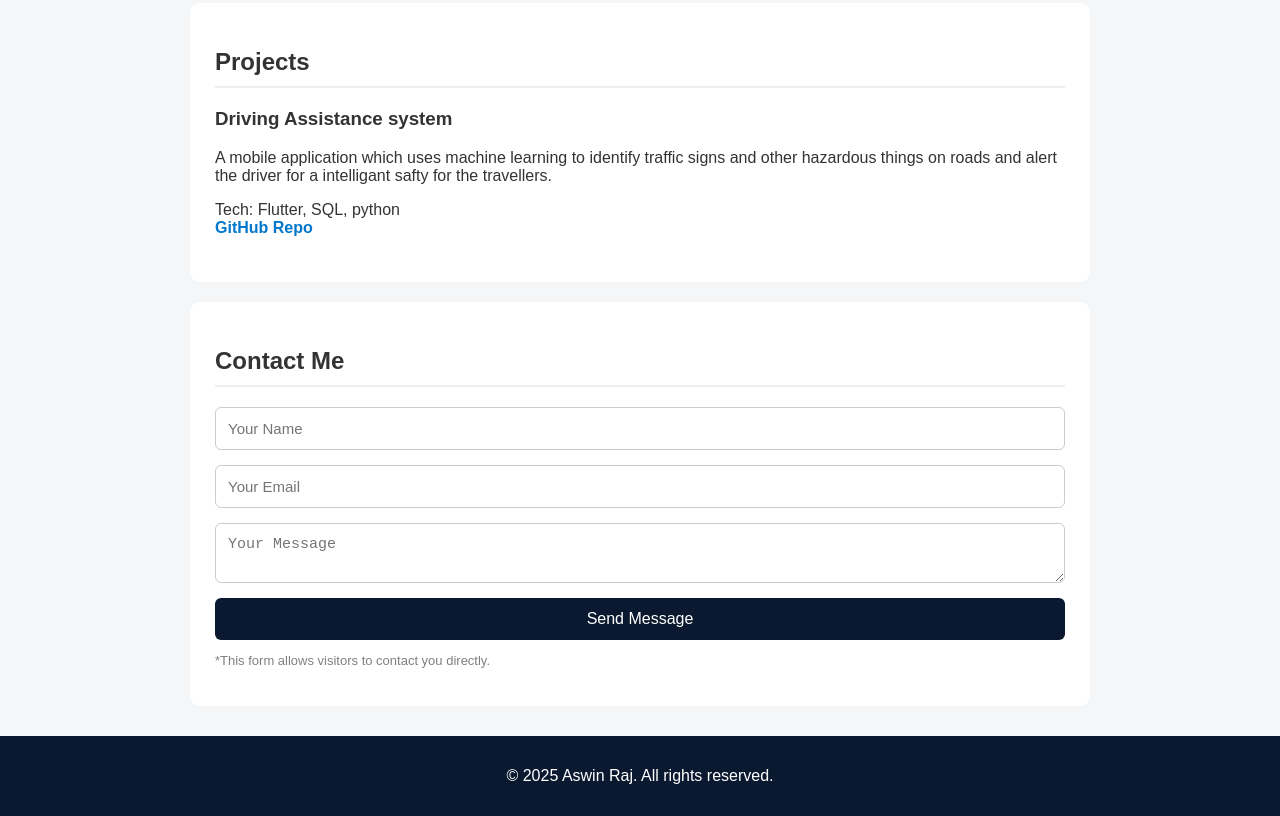
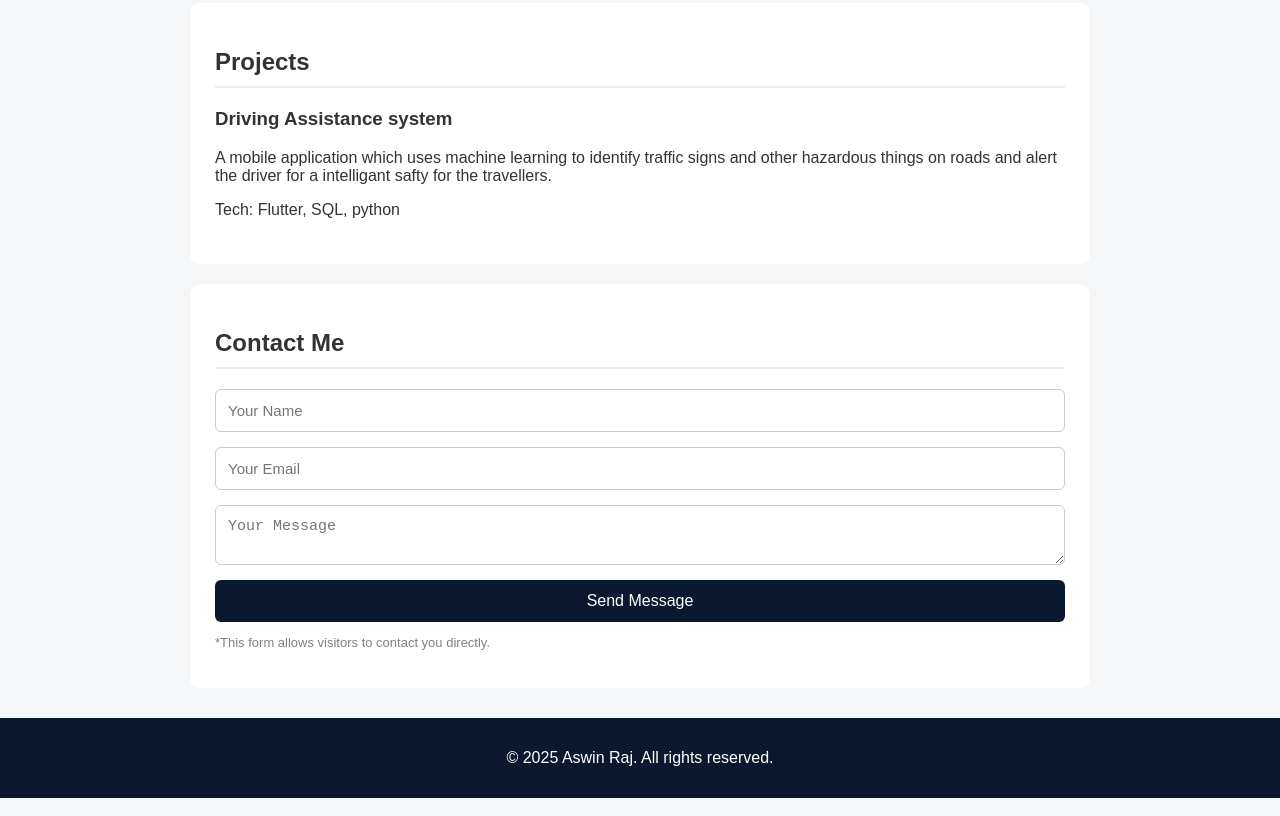
Before and after one commit to aswinnns66/aswinnns66.github.io, a plain HTML site: page index.html in a window 1280 px wide. Shown: the part 1020-1836 px from the top of the page. Drawn offline with Linux system fonts and the light colour scheme.

Commit message:
Fix HTML formatting and update project details

```diff
--- a/index.html
+++ b/index.html
@@ -70,7 +70,7 @@
       roads and alert the driver for a intelligant safty for the travellers.
     </p>
     <span>Tech: Flutter, SQL, python</span><br>
-    <a href="#">GitHub Repo</a>
+    <!-- <a href="#">GitHub Repo</a> -->
   </div>
 
 
```
